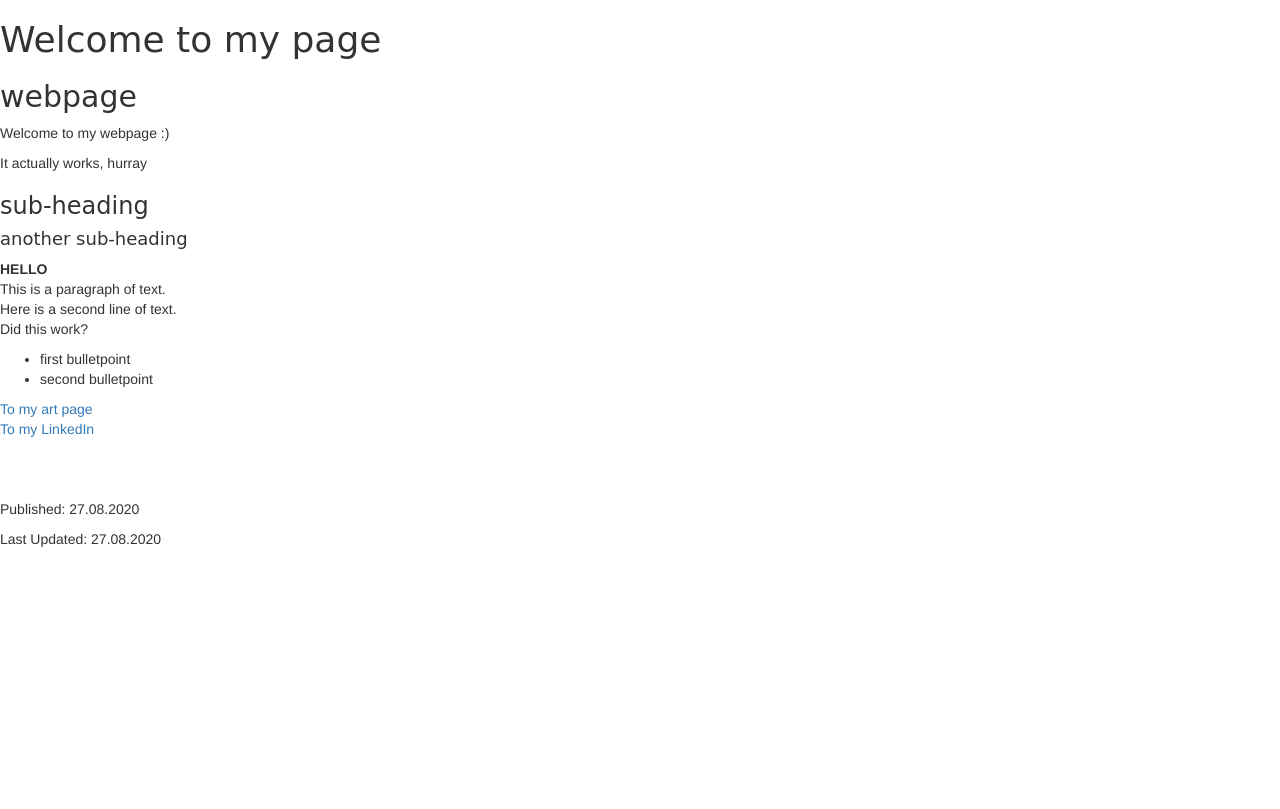
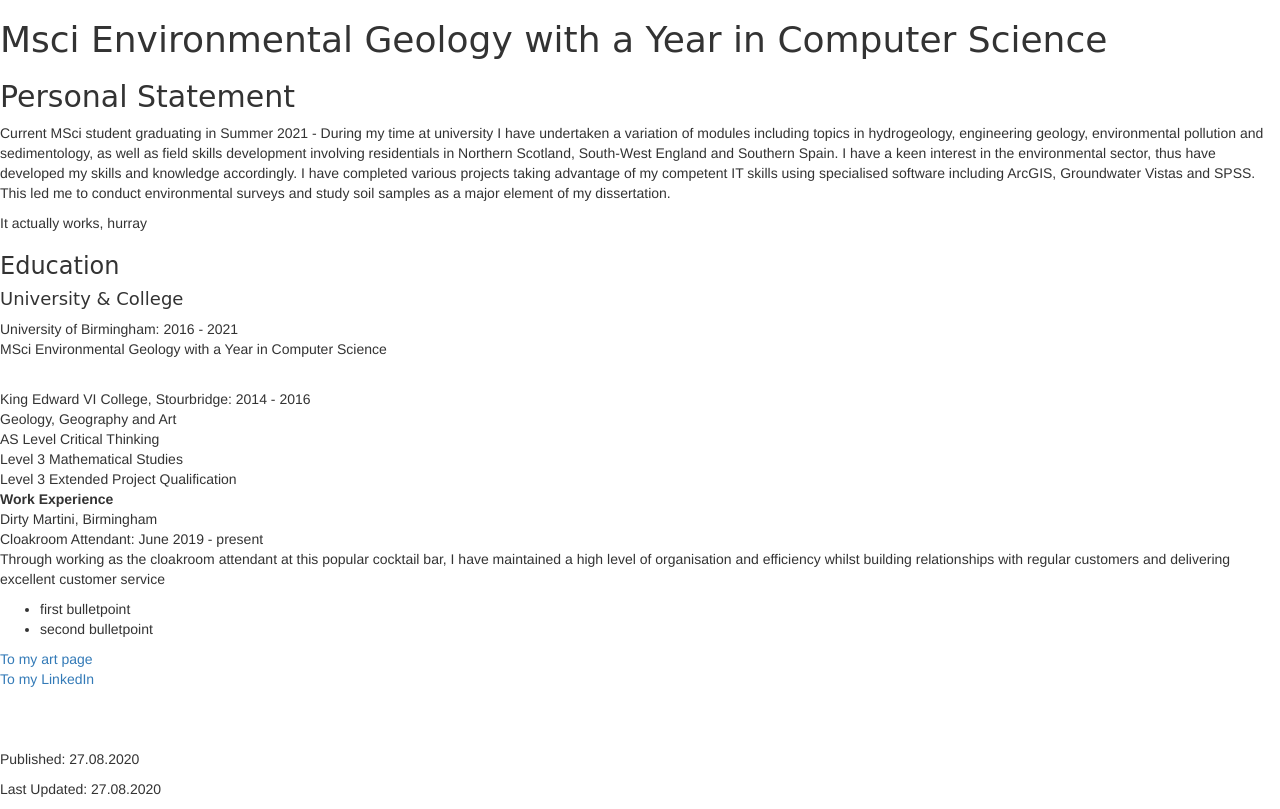
Before and after one commit to ronap/my-first-blog, a Django app: page / in a window 1280 px wide. Before the commit the page ends 547 px from the top, so only its background shows below. Run offline with Django 3.2, Linux system fonts and the light colour scheme; some libraries are stand-ins or nearby versions.

Commit message:
cv notes

```diff
--- a/blog/templates/blog/post_list.html
+++ b/blog/templates/blog/post_list.html
@@ -1,32 +1,36 @@
 {% load static %}
 <html>
     <head>
-        <title>Rona's Webpage</title>
+        <title>Rona Plant</title>
         <link rel="stylesheet" href="//maxcdn.bootstrapcdn.com/bootstrap/3.2.0/css/bootstrap.min.css">
 <link rel="stylesheet" href="//maxcdn.bootstrapcdn.com/bootstrap/3.2.0/css/bootstrap-theme.min.css">
 <link rel="stylesheet" href="{% static 'css/blog.css' %}">
     </head>
-    <h1>Welcome to my page</h1>
-        <h2>webpage</h2>
+    <h1>Msci Environmental Geology with a Year in Computer Science</h1>
+        <h2>Personal Statement</h2>
     <body>
-        <p>Welcome to my webpage :)</p>
+        <p>Current MSci student graduating in Summer 2021 - During my time at university I have undertaken a variation of modules including topics in hydrogeology, engineering geology, environmental pollution and sedimentology, as well as field skills development involving residentials in Northern Scotland, South-West England and Southern Spain. I have a keen interest in the environmental sector, thus have developed my skills and knowledge accordingly. I have completed various projects taking advantage of my competent IT skills using specialised software including ArcGIS, Groundwater Vistas and SPSS. This led me to conduct environmental surveys and study soil samples as a major element of my dissertation.</p>
         <p>It actually works, hurray</p>
     </body>
-    <h3>sub-heading</h3>
-    <h4>another sub-heading</h4>
-{{ posts_list }}
-    {% for post in posts %}
-             <div>
-                 <p>published: {{ post.published_date }}</p>
-                 <h2><a href="">{{ post.title }}</a></h2>
-                 <p>{{ post.text|linebreaksbr }}</p>
-             </div>
-         {% endfor %}
+    <h3>Education</h3>
+    <h4>University & College</h4>
 
-<strong>HELLO</strong>
-    <p>This is a paragraph of text.<br>
-      Here is a second line of text.<br>
-      Did this work?</p>
+    <p>University of Birmingham: 2016 - 2021 <br>
+MSci Environmental Geology with a Year in Computer Science
+</p>
+<br>
+King Edward VI College, Stourbridge: 2014 - 2016 <br>
+Geology, Geography and Art <br>
+AS Level Critical Thinking <br>
+Level 3 Mathematical Studies <br>
+Level 3 Extended Project Qualification <br>
+
+<strong>Work Experience</strong>
+<p> Dirty Martini, Birmingham <br>
+    Cloakroom Attendant: June 2019 - present <br>
+    Through working as the cloakroom attendant at this popular cocktail bar, I have maintained a high level of organisation and efficiency whilst building relationships with regular customers and delivering excellent customer service
+
+
 
       <ul><li>first bulletpoint</li>
         <li>second bulletpoint</li></ul>
```
